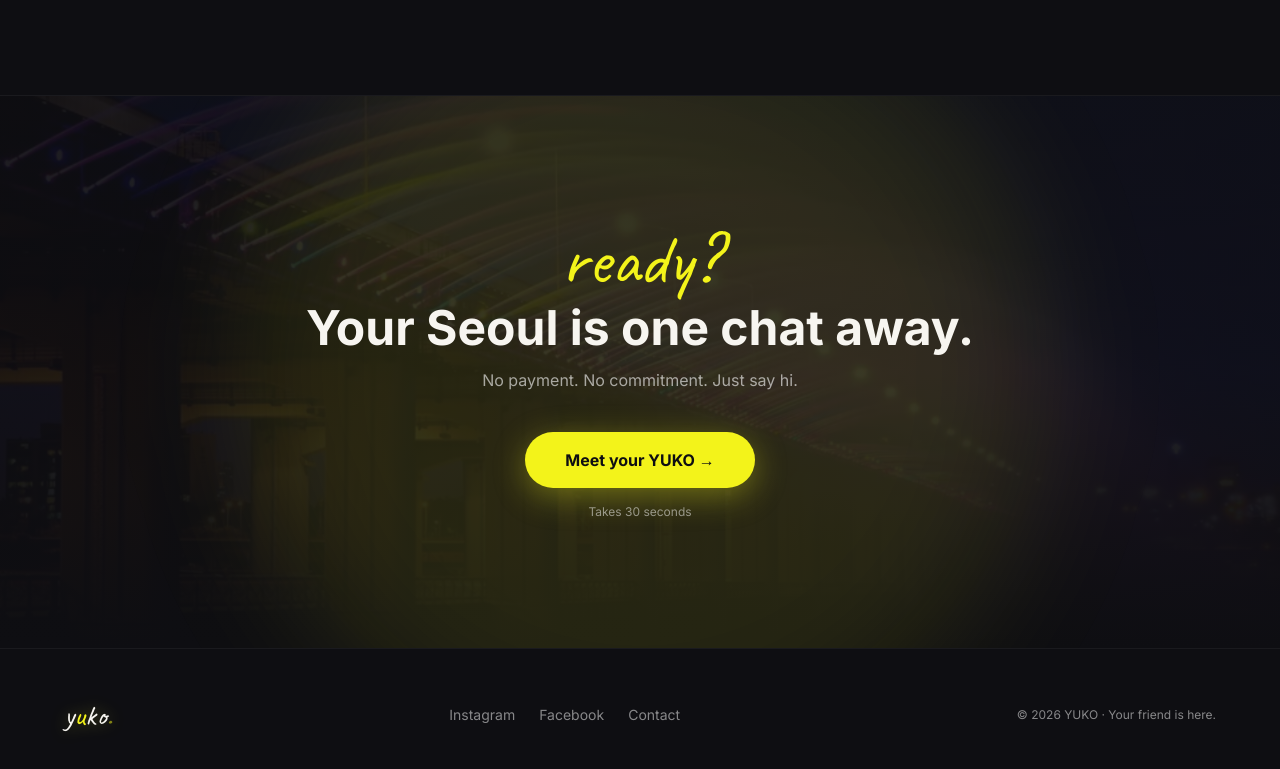
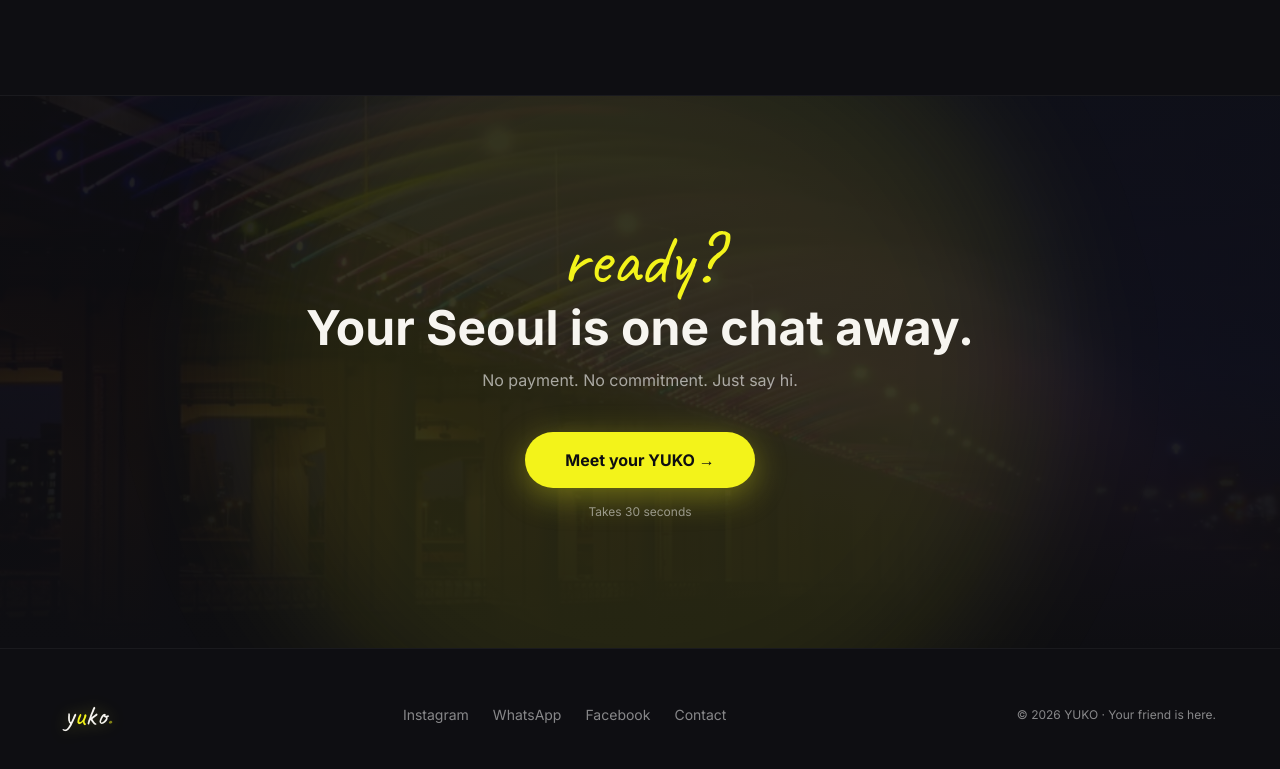
Before and after one commit to chosim26/yuko-web, a Next.js app: page / in a window 1280 px wide. Shown: the part 8720-9489 px from the top of the page. Built offline with nearby package versions, Linux system fonts and the light colour scheme.

Commit message:
feat: add WhatsApp link to footer (wa.me/821083268528)

```diff
--- a/app/page.tsx
+++ b/app/page.tsx
@@ -786,6 +786,7 @@
           </div>
           <div className="flex gap-6">
             <a href="https://www.instagram.com/yuko_seoul/" target="_blank" rel="noopener" className="hover:text-neon transition-colors">Instagram</a>
+            <a href="https://wa.me/821083268528" target="_blank" rel="noopener" className="hover:text-neon transition-colors">WhatsApp</a>
             <a href="https://www.facebook.com/profile.php?id=61572041466581" target="_blank" rel="noopener" className="hover:text-neon transition-colors">Facebook</a>
             <a href="mailto:youxo@chosim.me" className="hover:text-neon transition-colors">Contact</a>
           </div>
```
